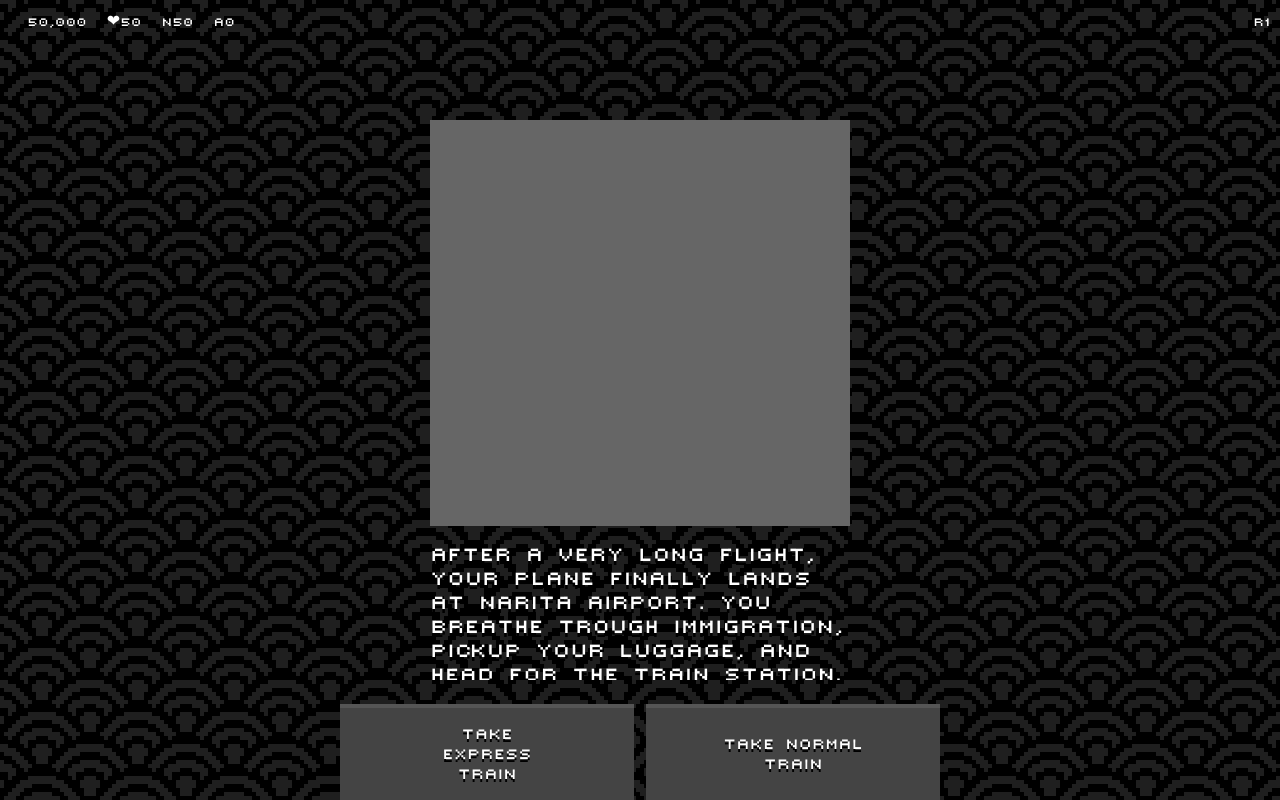
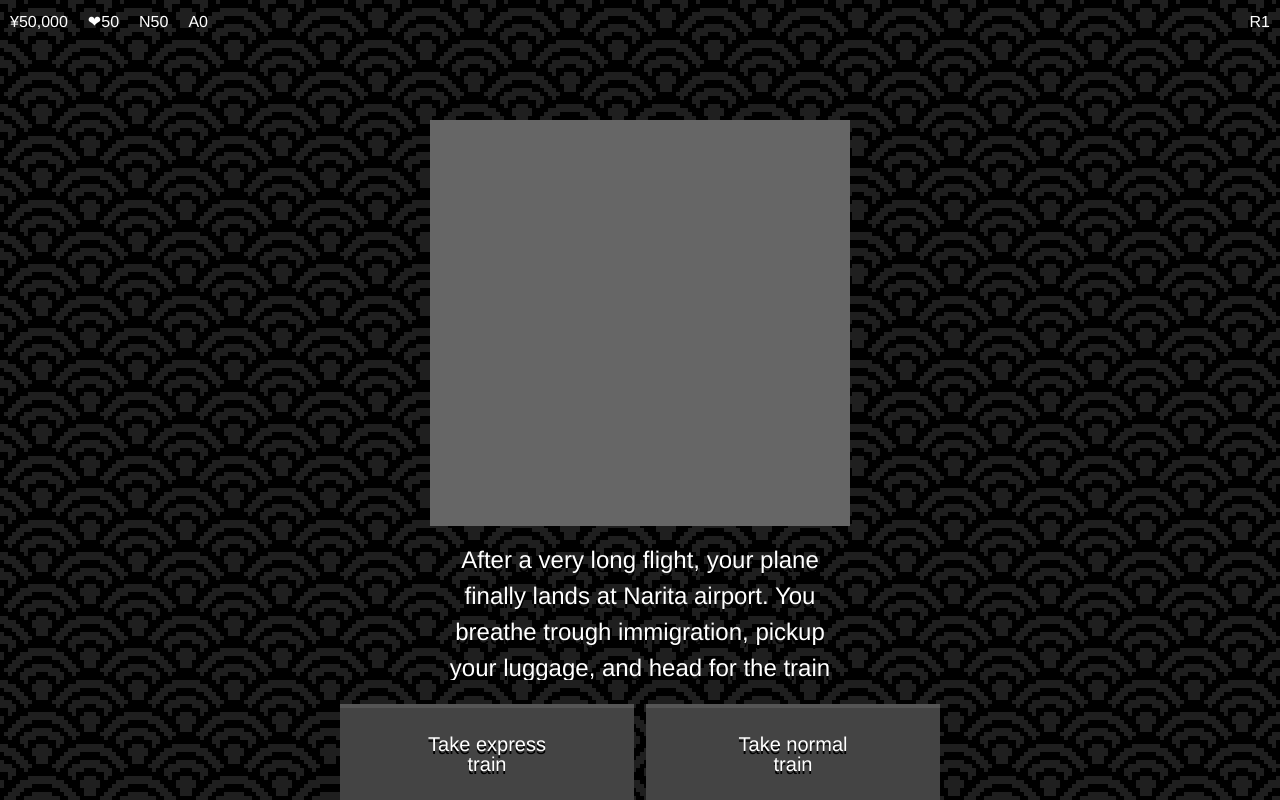
Before and after one commit to remka/Quest, a PHP site: page / in a window 1280 px wide. Run offline with PHP 8.4, Linux system fonts and the light colour scheme.

```diff
--- a/css/main.css
+++ b/css/main.css
@@ -16,7 +16,7 @@ html, body {
   height: 100%;
   position: relative;
   overflow: hidden;
-  font-family: 'Hello', Arial, Sans;
+  font-family: 'Helvetica', Arial, Sans;
   font-weight: normal;
   font-style: normal;
   background: url(../images/bg-01.png) repeat 0 0;
@@ -107,10 +107,10 @@ html, body {
 
 #event .description p{
   margin: 30px auto;
-  text-align: left;
+  text-align: center;
   color: #fff;
-  font-size: 26px;
-  line-height: 24px;
+  font-size: 24px;
+  line-height: 36px;
   text-shadow: 0 4px 0 #000;
 }
 
@@ -149,8 +149,8 @@ html, body {
   font-size: 20px;
   line-height: 20px;
   text-shadow: 0 3px 0 #000;
-  box-shadow:
-    inset 0 4px 0 #555;
+  box-shadow: inset 0 4px 0 #555;
+  color: #fff;
 }
 
 #exits li:nth-child(even) {
@@ -164,17 +164,21 @@ html, body {
   transform: translate(-50%, -50%);
   display: block;
   text-align: center;
-  color: #fff;
+
   cursor: pointer;
 }
 
 #exits:hover li{
-  opacity:0.5;
+  background: #333;
+  box-shadow: inset 0 4px 0 #444;
+  color: #ccc;
 }
 
 #exits li:hover {
   bottom: -10%;
-  opacity:1;
+  background: #444;
+  box-shadow: inset 0 4px 0 #555;
+  color: #fff;
 }
 
 #exits.single li {
```
Also changed, not shown: images/bg-02.png (added), 1 other file.
